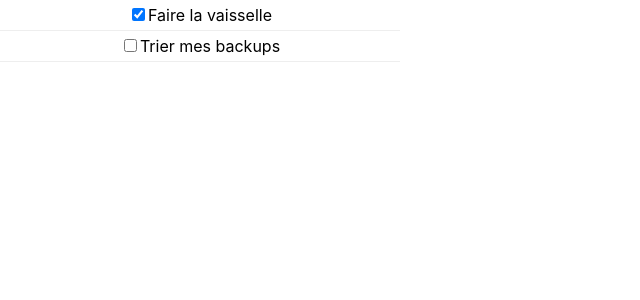
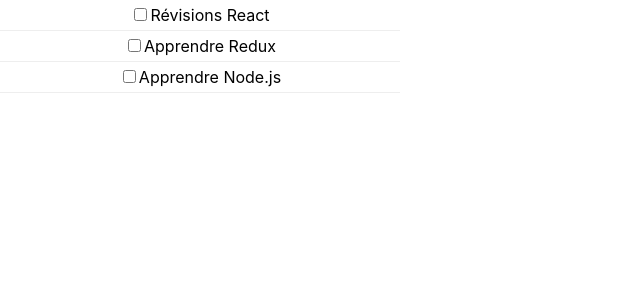
Before and after one commit to WildWilder31/global-state, a React (Create React App) app: page / in a window 1280 px wide. Shown: the top 300 px of the page, without its empty margins (0-640 px from the left). Built offline with nearby package versions, Linux system fonts and the light colour scheme.

Commit message:
Liste de todos

```diff
--- a/src/App.js
+++ b/src/App.js
@@ -1,14 +1,13 @@
 import React, { Component } from 'react';
 import logo from './logo.svg';
 import './App.css';
-import TodoItem from './TodoItem';
+import TodoList from './TodoList';
 
 class App extends Component {
   render() {
     return (
       <div className="App">
-        <TodoItem title="Faire la vaisselle" completed />
-        <TodoItem title="Trier mes backups" completed={false} />
+        <TodoList />
       </div>
     );
   }
--- /dev/null
+++ b/src/TodoList.js
@@ -0,0 +1,16 @@
+import React, { Component } from 'react';
+import TodoItem from './TodoItem';
+import todos from './data/todos';
+
+const TodoList = props => (
+    <div>
+    {
+        todos.map(todo => (
+            <TodoItem key={todo.id} title={todo.title} completed={todo.completed} />
+        ))
+    }
+
+    </div>
+);
+
+export default TodoList;
--- /dev/null
+++ b/src/data/todos.json
@@ -0,0 +1,17 @@
+[
+    {
+        "id": 1,
+        "title": "Révisions React",
+        "completed": false
+    },
+    {
+        "id": 2,
+        "title": "Apprendre Redux",
+        "completed": false
+    },
+    {
+        "id": 3,
+        "title": "Apprendre Node.js",
+        "completed": false
+    }
+]
```
